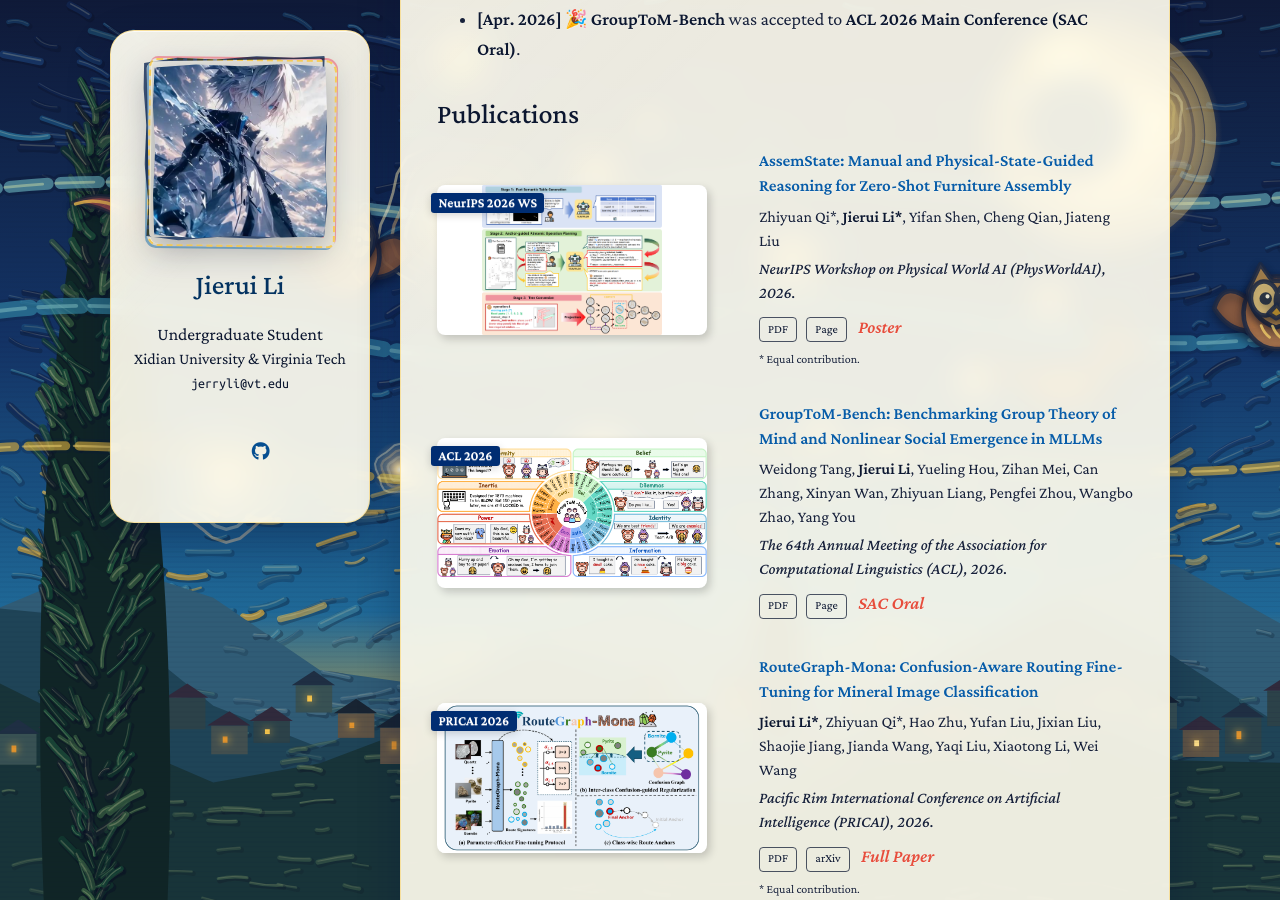
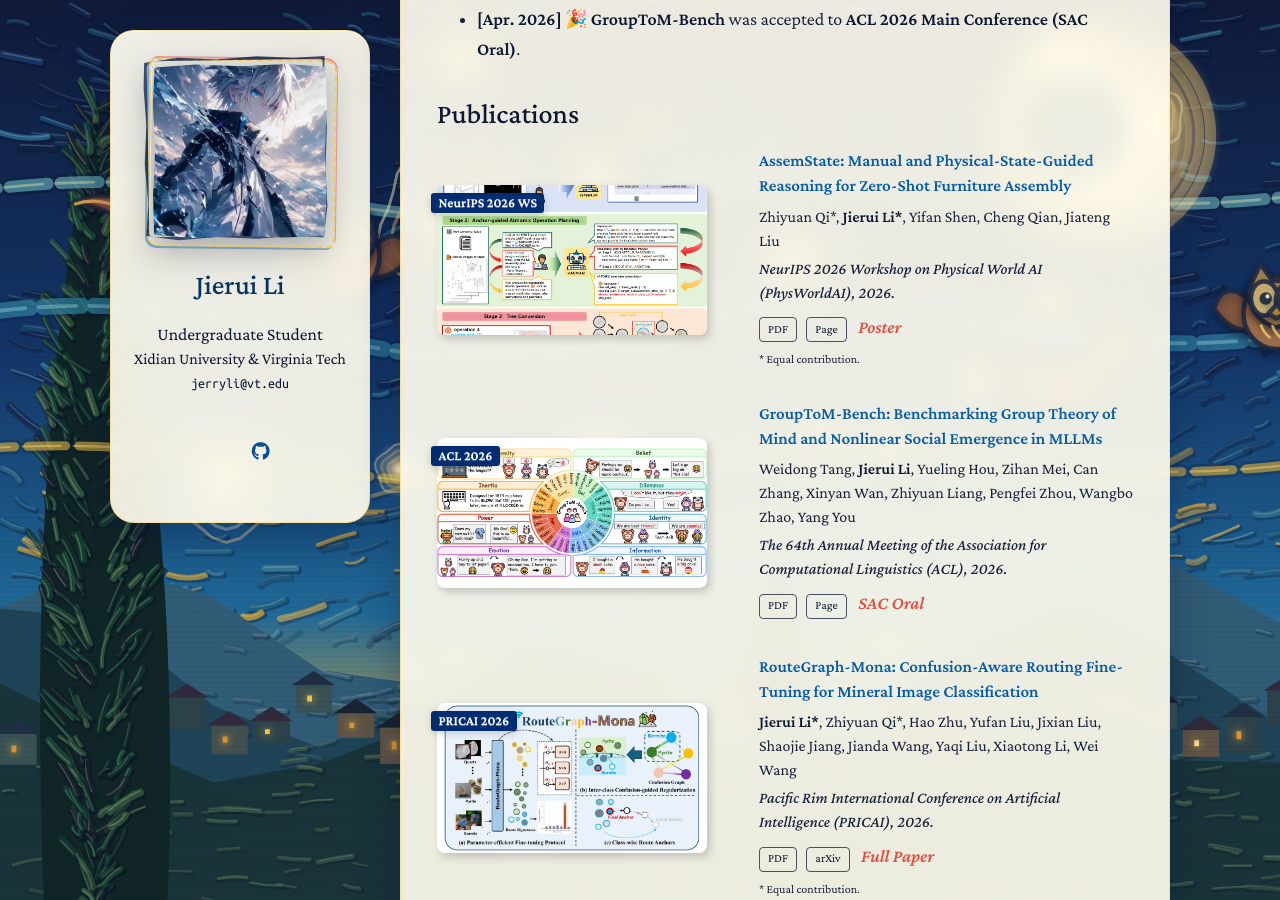
Before and after one commit to JRLi12/JRLi12.github.io, a Jekyll site: the page built from index.md, in a window 1280 px wide and 900 px high, scrolled down 1466 px. Built offline with Jekyll 4.4.1, drawn with Linux system fonts in a browser that asks for light colours; a style sheet for code colours, icons or effects is not loaded; our own code applies the rules of GitHub Pages for plain Markdown files.

Commit message:
Update publications.yml

```diff
--- a/_data/publications.yml
+++ b/_data/publications.yml
@@ -2,9 +2,11 @@ main:
 
   - title: "AssemState: Manual and Physical-State-Guided Reasoning for Zero-Shot Furniture Assembly"
     image: ./assets/img/assemby_state.png
+    image_fit: cover
+    image_position: center
     authors: "Zhiyuan Qi*, <strong>Jierui Li*</strong>, Yifan Shen, Cheng Qian, Jiateng Liu"
     conference_short: "NeurIPS 2026 WS"
-    conference: "NeurIPS Workshop on Physical World AI (PhysWorldAI), 2026."
+    conference: "NeurIPS 2026 Workshop on Physical World AI (PhysWorldAI), 2026."
     pdf: ""
     page: ""
     notes: "Poster"
```
